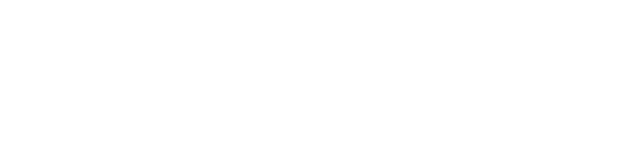
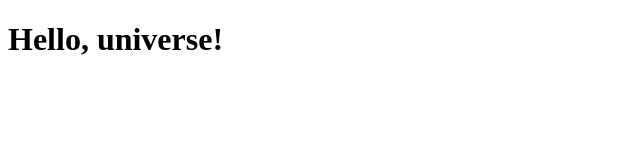
Before and after one commit to pub-git-2023/integer-squad, a plain HTML site: page index.html in a window 1280 px wide. Shown: the whole page, without its empty margins (0-640 px from the left). Drawn offline with Linux system fonts and the light colour scheme.

Commit message:
add hello universe

```diff
--- a/index.html
+++ b/index.html
@@ -6,5 +6,7 @@
     <meta name="viewport" content="width=device-width, initial-scale=1.0" />
     <title>Document</title>
   </head>
-  <body></body>
+  <body>
+    <h1>Hello, universe!</h1>
+  </body>
 </html>
```
